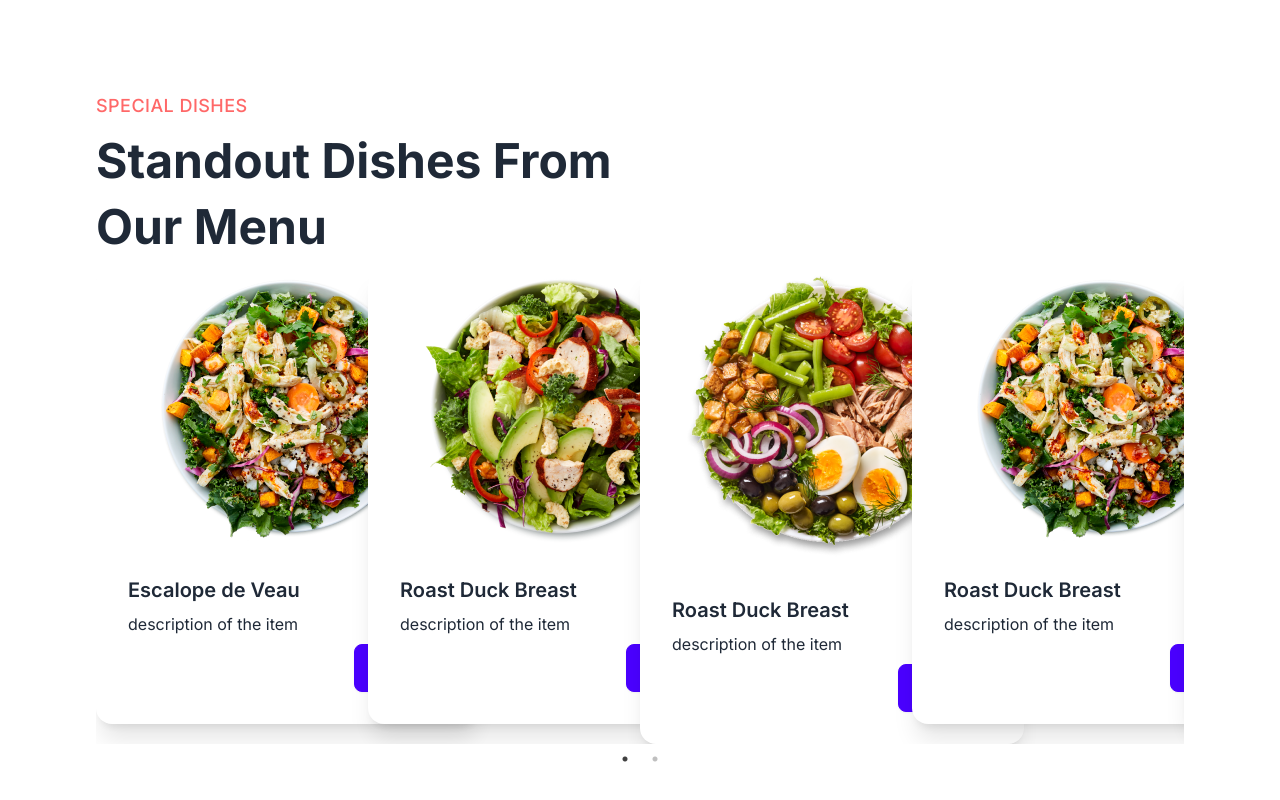
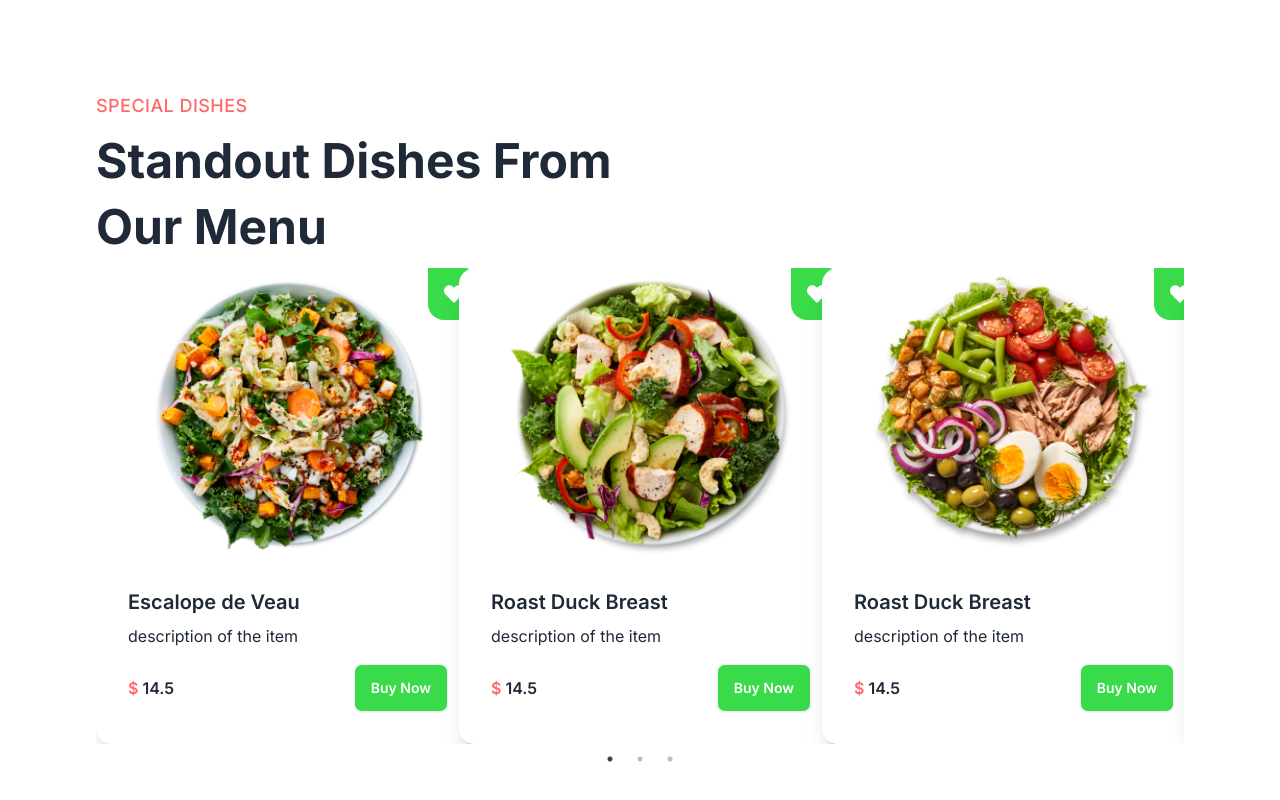
Before and after one commit to HossainRafi/Foodi, a React (Vite) app in the folder foodi-client/: page / in a window 1280 px wide. Shown: the part 1516-2316 px from the top of the page. Built offline with nearby package versions, Linux system fonts and the light colour scheme.

Commit message:
toggle heart

```diff
--- a/foodi-client/src/App.css
+++ b/foodi-client/src/App.css
@@ -5,18 +5,22 @@ body {
   font-family: "Inter", sans-serif;
 }
 
-header{
+header {
   z-index: 10001 !important;
 }
 
-.section-container{
-  @apply max-w-screen-2xl container mx-auto px-4 xl:px-24
+.section-container {
+  @apply max-w-screen-2xl container mx-auto px-4 xl:px-24;
 }
 
-.subtitle{
-  @apply text-red uppercase tracking-wide font-medium text-lg
+.subtitle {
+  @apply text-red uppercase tracking-wide font-medium text-lg;
 }
 
-.title{
-  @apply text-4xl md:text-5xl font-bold my-2 md:leading-snug leading-snug capitalize
+.title {
+  @apply text-4xl md:text-5xl font-bold my-2 md:leading-snug leading-snug capitalize;
 }
+
+.heartStar {
+  border-radius: 0px 16px 0px 16px;
+}
--- a/foodi-client/src/components/Cards.jsx
+++ b/foodi-client/src/components/Cards.jsx
@@ -1,16 +1,41 @@
+import { useState } from "react";
+import { FaHeart } from "react-icons/fa";
+import { Link } from "react-router-dom";
+
 export const Cards = ({ item }) => {
+  const [isHeartFillted, setIsHeartFillted] = useState(false);
+
+  const handleHeartClick = () => {
+    setIsHeartFillted(!isHeartFillted);
+  };
+
   return (
-    <div>
-      <div className="card bg-base-100 w-96 shadow-xl">
+    <div className="card bg-base-100 w-96 shadow-xl relative">
+      <div
+        className={`rating gap-1 absolute right-0 top-0 p-4 heartStar bg-green ${
+          isHeartFillted ? "text-rose-500" : "text-white"
+        }`}
+        onClick={handleHeartClick}
+      >
+        <FaHeart className="h-5 w-5 cursor-pointer" />
+      </div>
+      <Link to={`/menu/${item._id}`}>
         <figure>
-          <img src={item?.image} />
+          <img
+            src={item?.image}
+            className="hover:scale-105 transition-all duration-300 md:h-72"
+          />
         </figure>
-        <div className="card-body">
-          <h2 className="card-title">{item.name}</h2>
-          <p>description of the item</p>
-          <div className="card-actions justify-end">
-            <button className="btn btn-primary">Buy Now</button>
-          </div>
+      </Link>
+      <div className="card-body">
+        <h2 className="card-title">{item.name}</h2>
+        <p>description of the item</p>
+        <div className="card-actions justify-between items-center mt-2">
+          <h5 className="font-semibold">
+            <span className="text-md text-red">$ </span>
+            {item.price}
+          </h5>
+          <button className="btn bg-green text-white">Buy Now</button>
         </div>
       </div>
     </div>
--- a/foodi-client/src/pages/home/SpecialDishes.jsx
+++ b/foodi-client/src/pages/home/SpecialDishes.jsx
@@ -23,8 +23,8 @@ export const SpecialDishes = () => {
     dots: true,
     infinite: false,
     speed: 500,
-    slidesToShow: 4,
-    slidesToScroll: 4,
+    slidesToShow: 3,
+    slidesToScroll: 3,
     initialSlide: 0,
     responsive: [
       {
```
